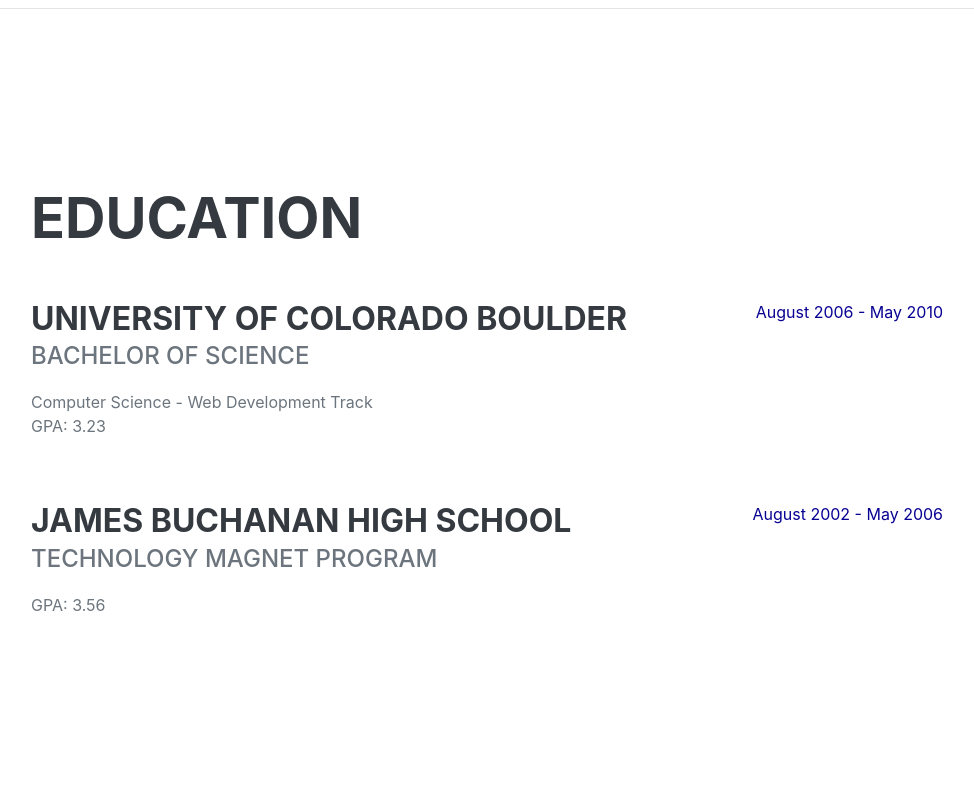
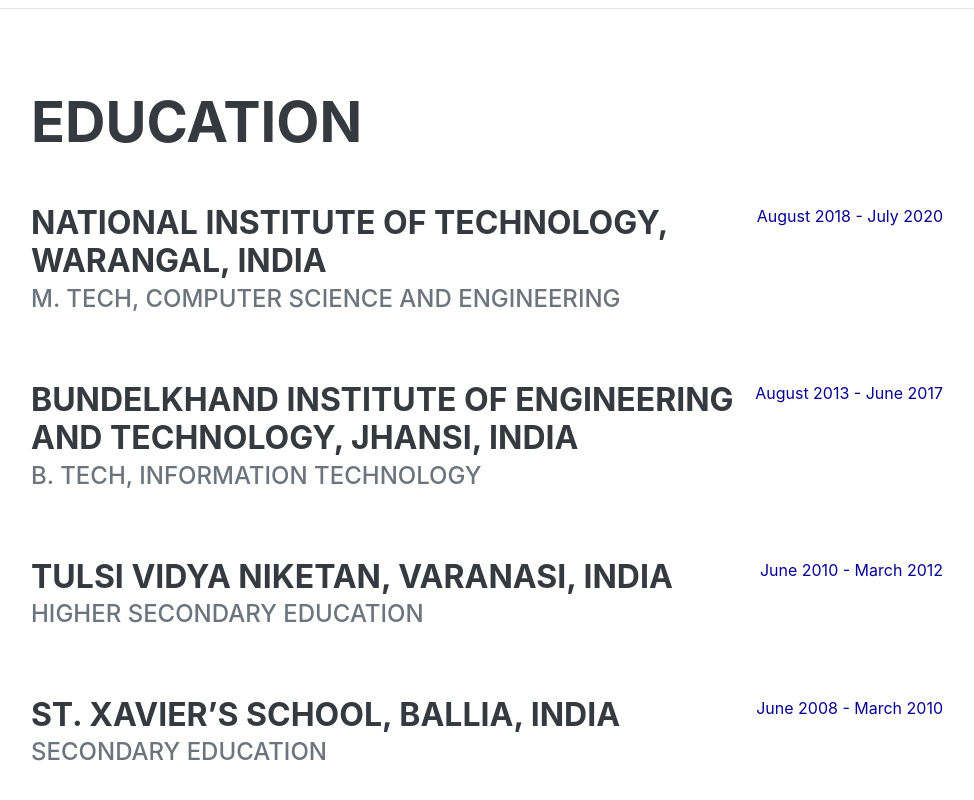
Before and after one commit to imln/imln.github.io, a plain HTML site: page index.html in a window 1280 px wide. Shown: the part 1998-2798 px from the top of the page, without its empty margins (289-1263 px from the left). Drawn offline with nearby package versions, Linux system fonts and the light colour scheme; a web font is replaced by a local one.

Commit message:
education details added

```diff
--- a/index.html
+++ b/index.html
@@ -5,7 +5,7 @@
         <meta name="viewport" content="width=device-width, initial-scale=1, shrink-to-fit=no" />
         <meta name="description" content="" />
         <meta name="author" content="" />
-        <title>Resume - Start Bootstrap Theme</title>
+        <title>Lakshmi Nivas</title>
         <link rel="icon" type="image/x-icon" href="assets/img/favicon.ico" />
         <!-- Font Awesome icons (free version)-->
         <script src="https://use.fontawesome.com/releases/v5.13.0/js/all.js" crossorigin="anonymous"></script>
@@ -44,15 +44,14 @@
                         <span class="text-primary">Nivas</span>
                     </h1>
                     <div class="subheading mb-5">
-                        3542 Berry Street · Cheyenne Wells, CO 80810 · (317) 585-8468 ·
+                        <!-- 3542 Berry Street · Cheyenne Wells, CO 80810 · (317) 585-8468 · -->
                         <a href="mailto:lng.nivas@gmail.com">lng.nivas@gmail.com</a>
                     </div>
-                    <p class="lead mb-5">I am experienced in leveraging agile frameworks to provide a robust synopsis for high level overviews. Iterative approaches to corporate strategy foster collaborative thinking to further the overall value proposition.</p>
+                    <p class="lead mb-5">To pursue a challenging career and be a part of progressive organization that gives a scope to enhance my knowledge and utilizing my skills towards the growth of the organization.</p>
                     <div class="social-icons">
-                        <a class="social-icon" href="#"><i class="fab fa-linkedin-in"></i></a>
-                        <a class="social-icon" href="#"><i class="fab fa-github"></i></a>
-                        <a class="social-icon" href="#"><i class="fab fa-twitter"></i></a>
-                        <a class="social-icon" href="#"><i class="fab fa-facebook-f"></i></a>
+                        <a class="social-icon" href="https://www.linkedin.com/in/lngupta/"><i class="fab fa-linkedin-in"></i></a>
+                        <a class="social-icon" href="https://github.com/imln"><i class="fab fa-github"></i></a>
+                        <a class="social-icon" href="https://www.instagram.com/lng.nivas/"><i class="fab fa-instagram"></i></a>
                     </div>
                 </div>
             </section>
@@ -102,21 +101,41 @@
                     <h2 class="mb-5">Education</h2>
                     <div class="d-flex flex-column flex-md-row justify-content-between mb-5">
                         <div class="flex-grow-1">
-                            <h3 class="mb-0">University of Colorado Boulder</h3>
-                            <div class="subheading mb-3">Bachelor of Science</div>
-                            <div>Computer Science - Web Development Track</div>
-                            <p>GPA: 3.23</p>
+                            <h3 class="mb-0">National Institute of Technology, Warangal, India</h3>
+                            <div class="subheading mb-3">M. Tech, Computer Science and Engineering</div>
+                            <!-- <p>Computer Science and Engineering</p> -->
+                            <!-- <p>GPA: </p> -->
                         </div>
-                        <div class="flex-shrink-0"><span class="text-primary">August 2006 - May 2010</span></div>
+                        <div class="flex-shrink-0"><span class="text-primary">August 2018 - July 2020</span></div>
                     </div>
-                    <div class="d-flex flex-column flex-md-row justify-content-between">
+                    <div class="d-flex flex-column flex-md-row justify-content-between mb-5">
                         <div class="flex-grow-1">
-                            <h3 class="mb-0">James Buchanan High School</h3>
-                            <div class="subheading mb-3">Technology Magnet Program</div>
-                            <p>GPA: 3.56</p>
+                            <h3 class="mb-0">Bundelkhand Institute of Engineering and Technology, Jhansi, India</h3>
+                            <div class="subheading mb-3">B. Tech, Information Technology</div>
+                            <!-- <div>Information Technology</div> -->
+                            <!-- <p>GPA: </p> -->
                         </div>
-                        <div class="flex-shrink-0"><span class="text-primary">August 2002 - May 2006</span></div>
+                        <div class="flex-shrink-0"><span class="text-primary">August 2013 - June 2017</span></div>
                     </div>
+                    <div class="d-flex flex-column flex-md-row justify-content-between mb-5">
+                        <div class="flex-grow-1">
+                            <h3 class="mb-0">Tulsi Vidya Niketan, Varanasi, India</h3>
+                            <div class="subheading mb-3">HIGHER SECONDARY EDUCATION</div>
+                            <!-- <div>Physics, Chemistry, Mathematics</div> -->
+                            <!-- <p>GPA: </p> -->
+                        </div>
+                        <div class="flex-shrink-0"><span class="text-primary">June 2010 - March 2012</span></div>
+                    </div>
+                    <div class="d-flex flex-column flex-md-row justify-content-between mb-5">
+                        <div class="flex-grow-1">
+                            <h3 class="mb-0">ST. XAVIER’S SCHOOL, Ballia, India</h3>
+                            <div class="subheading mb-3">SECONDARY EDUCATION</div>
+                            <!-- <div>Physics, Chemistry, Mathematics</div> -->
+                            <!-- <p>GPA: </p> -->
+                        </div>
+                        <div class="flex-shrink-0"><span class="text-primary">June 2008 - March 2010</span></div>
+                    </div>
+
                 </div>
             </section>
             <hr class="m-0" />
@@ -137,7 +156,7 @@
                         <li class="list-inline-item"><i class="fab fa-wordpress"></i></li>
                         <li class="list-inline-item"><i class="fab fa-gulp"></i></li>
                         <li class="list-inline-item"><i class="fab fa-grunt"></i></li>
-                        <li class="list-inline-item"><i class="fab fa-npm"></i></li>
+                        <li class="list-inline-item"><i class="fab fa-python"></i></li>
                     </ul>
                     <div class="subheading mb-3">Workflow</div>
                     <ul class="fa-ul mb-0">
```
Also changed, not shown: css/styles.css.
